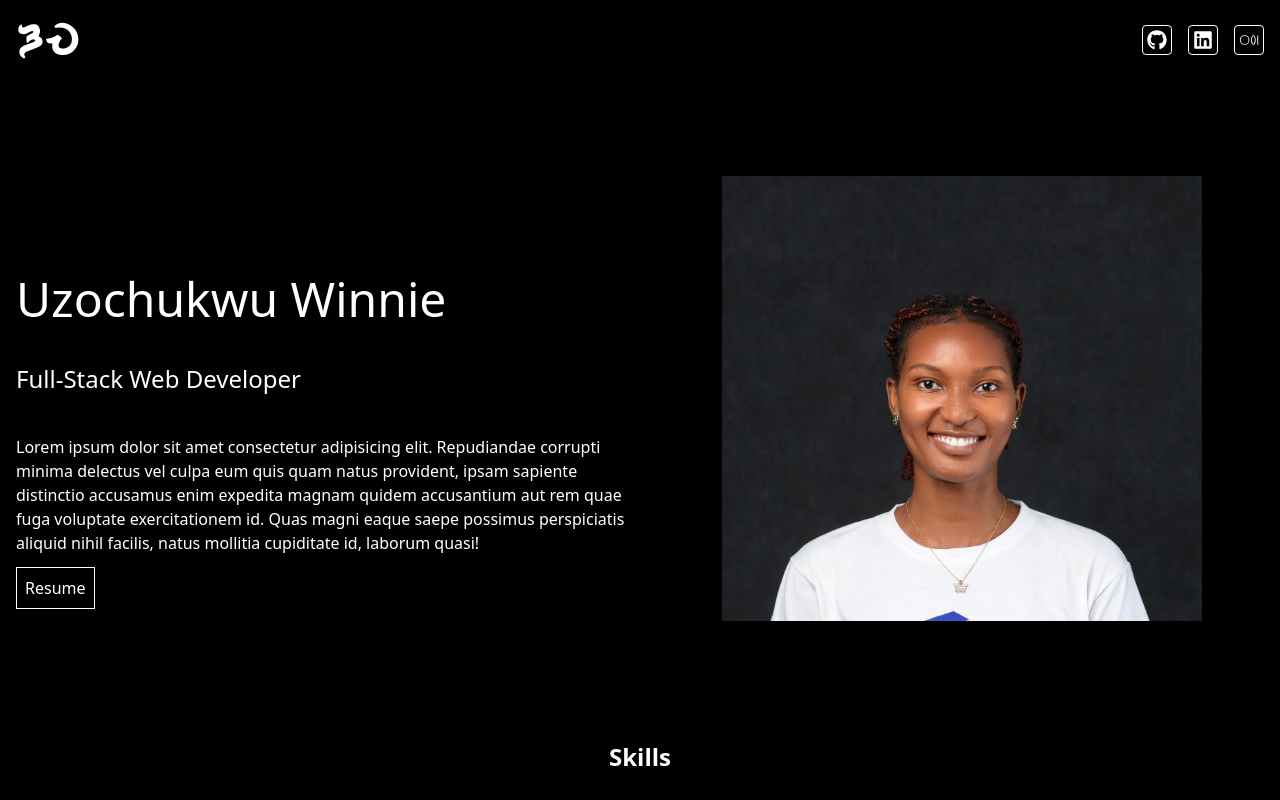
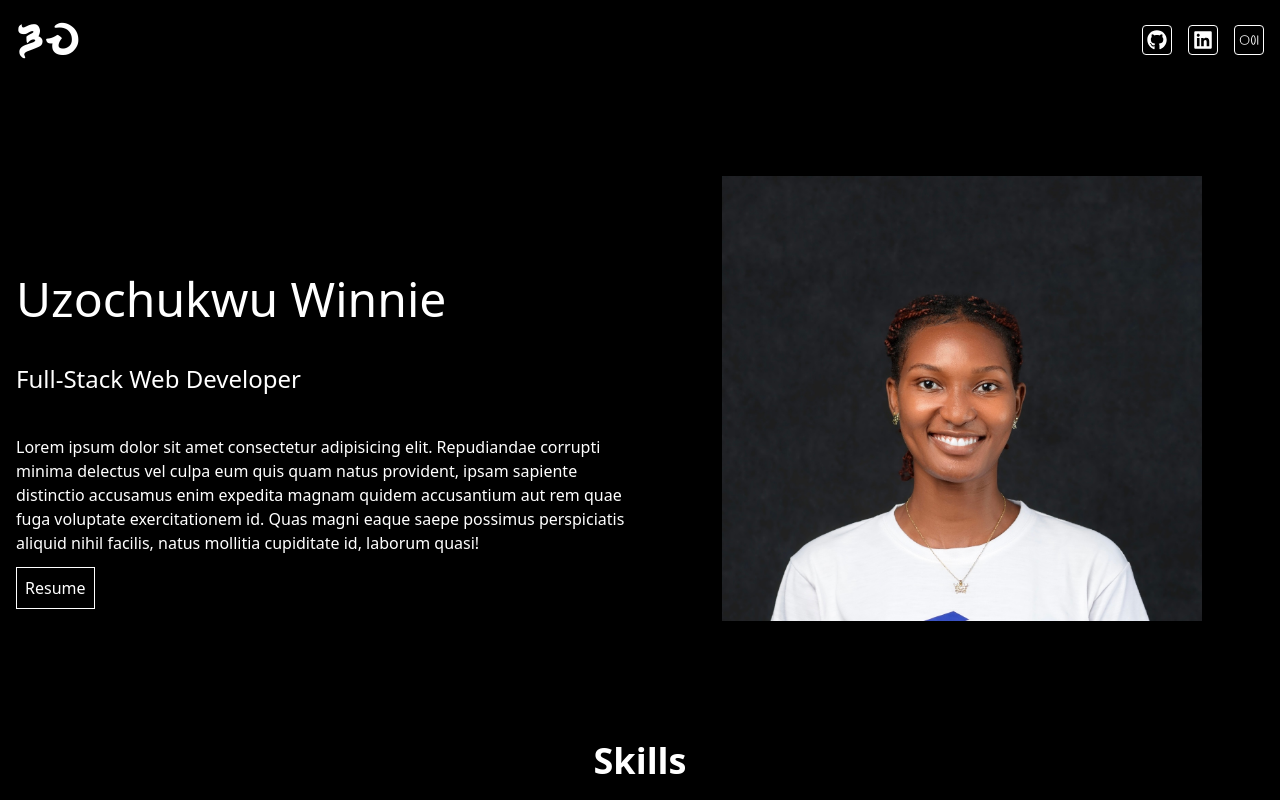
Before and after one commit to Wineshuga/portfolio2, a React (Vite) app: page / in a window 1280 px wide. Shown: the top 800 px of the page. Built offline with nearby package versions, Linux system fonts and the light colour scheme.

Commit message:
Adjust skills font size

```diff
--- a/src/components/Skills.tsx
+++ b/src/components/Skills.tsx
@@ -5,7 +5,7 @@ import type { ReactNode } from "react";
 const Skills = () => {
   return (
     <section className="text-white py-10 my-10">
-      <h3 className="text-2xl text-center font-semibold">Skills</h3>
+      <h3 className="md:text-4xl text-2xl text-center font-semibold">Skills</h3>
       <section className="flex flex-wrap gap-4 justify-center max-w-[600px] mx-auto my-10">
         {SkillData.map(
           (skill: { name: string; icon: ReactNode }, index: number) => (
```
